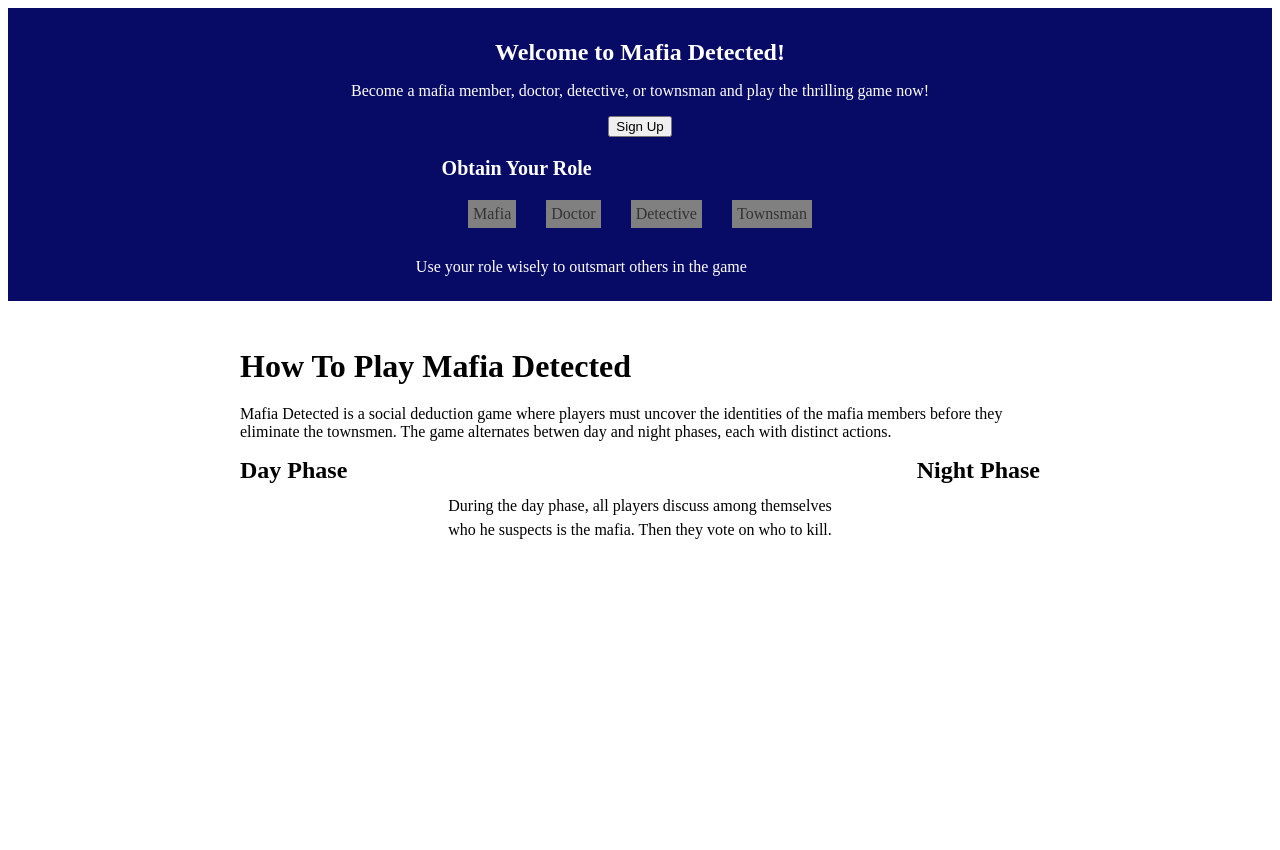
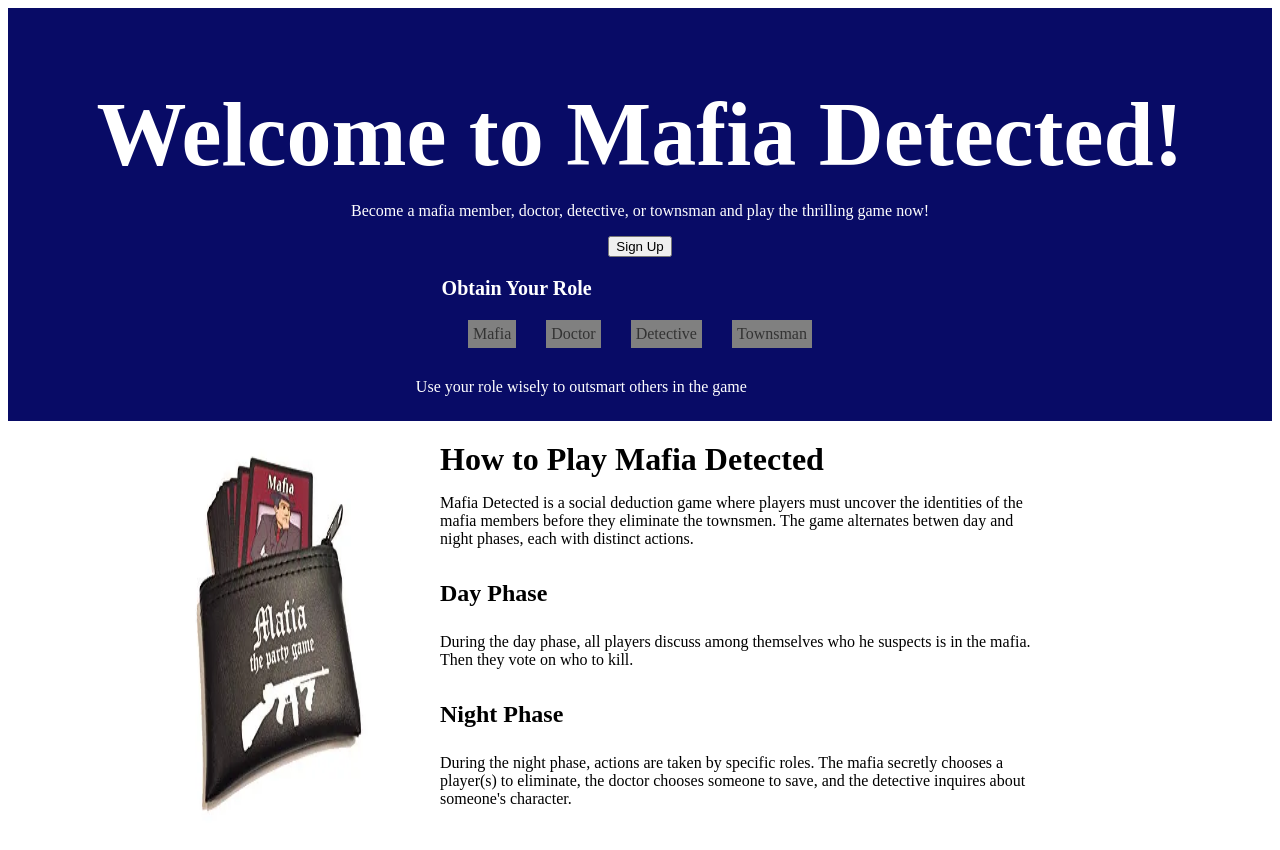
Before and after one commit to benj12/Mafia-Detected, a Vue app: page / in a window 1280 px wide. Before the commit the page ends 800 px from the top, so only its background shows below. Built offline with nearby package versions, Linux system fonts and the light colour scheme.

Commit message:
Added a game image as well as aligned the title text and the phases

```diff
--- a/src/App.vue
+++ b/src/App.vue
@@ -2,26 +2,55 @@
   <div id="app">
     <Header />
     <main>
-      <h2>How To Play Mafia Detected</h2>
-      <p>Mafia Detected is a social deduction game where players must uncover the identities of the mafia members before they eliminate the townsmen. The game alternates betwen day and night phases, each with distinct actions.</p>
-      <h1 class="phases">
-        <span class="day-phase">Day Phase</span>
+      <div class="header-container">
+        <img :src="gameImage" alt="Mafia Detected game overview" class="game-image"/>
+        <div class="text-container">
+          <h2>How to Play Mafia Detected</h2>
+          <p>Mafia Detected is a social deduction game where players must uncover the identities of the mafia members before they eliminate the townsmen. The game alternates betwen day and night phases, each with distinct actions.</p>
+          <h1>Day Phase</h1>
+          <p>During the day phase, all players discuss among themselves who he suspects is in the mafia. Then they vote on who to kill.</p>
+          <h1>Night Phase</h1>
+          <p>During the night phase, actions are taken by specific roles. The mafia secretly chooses a player(s) to eliminate, the doctor chooses someone to save, and the detective inquires about someone's character.</p>
+        </div>
+      </div>
+
+      <!-- <img :src="gameImage" alt="Mafia Detected game overview" />
+      <h2>How To Play Mafia Detected</h2> -->
+      <!-- <p>Mafia Detected is a social deduction game where players must uncover the identities of the mafia members before they eliminate the townsmen. The game alternates betwen day and night phases, each with distinct actions.</p>
+      <h1>Day Phase</h1>
+      <p>During the day phase, all players discuss among themselves who he suspects is in the mafia. Then they vote on who to kill.</p>
+      <h1>Night Phase</h1>
+      <p>During the night phase, actions are taken by specific roles. The mafia secretly chooses a player(s) to eliminate, the doctor chooses someone to save, and the detective inquires about someone's character.</p> -->
+      <!-- <h1 class="phases"> -->
+        <!-- <span class="day-phase">Day Phase</span>
+        <p>During the day phase, all players discuss among themselves who he suspects is in the mafia. Then they vote on who to kill.</p>
         <span class="night-phase">Night Phase</span>
-      </h1>
+        <p>During the night phase, actions are taken by specific roles. The mafia secretly chooses a player(s) to eliminate, the doctor chooses someone to save, and the detective inquires about someone's character. </p> -->
+      <!-- </h1> -->
 
-      <p class="custom-paragraph">During the day phase, all players discuss among themselves who he suspects is the mafia. Then they vote on who to kill.</p>
+      <!-- <p class="custom-paragraph">During the day phase, all players discuss among themselves who he suspects is the mafia. Then they vote on who to kill.</p> -->
       <!-- Other content goes here -->
     </main>
   </div>
 </template>
 
+
+
+
+
 <script>
 import Header from './components/Header.vue';
+import gameImage from './assets/gameImage.png';
 
 export default {
   name: 'App',
   components: {
     Header
+  },
+  data() {
+    return {
+      gameImage // This makes the image available in the template
+    };
   }
 };
 </script>
@@ -38,8 +67,28 @@ main {
   /* Center the main area on the page */
 }
 
+.header-container {
+  display: flex;
+  /* align-items: flex-start; */
+}
+
+.game-image {
+  width: 300px;
+  height: auto;
+  /* align-items: left; */
+  margin-right: 10px;
+  margin-left: -110px;
+}
+
+.text-container {
+  display: flex;
+  flex-direction: column;
+}
+
 h2 {
-  margin-bottom: 20px;
+  margin:0;
+  /* margin-top: 0; */
+  /* margin-bottom: 20px; */
   /* Add spacing below the heading */
   font-size: 2em;
   /* Adjust heading size if needed */
--- a/src/components/Header.vue
+++ b/src/components/Header.vue
@@ -1,4 +1,5 @@
 <template>
+    <!-- <header class="header" :style="{ backgroundImage: 'url(' + require('@/assets/gameImage.png') + ')'}"> -->
     <header class="header">
         <h1>Welcome to Mafia Detected!</h1>
         <p>Become a mafia member, doctor, detective, or townsman and play the thrilling game now!</p>
@@ -22,7 +23,7 @@ export default {
             // Add your button click logic here
             alert("Sign Up clicked!");
         }
-    }
+    },
 };
 </script>
 
@@ -33,6 +34,9 @@ body {
 }
 .header {
     background-color: #080b66;
+    /* background-size: cover;
+    background-position: center; */
+
     /* Dark blue */
     color: white;
     padding: 15px;
@@ -47,6 +51,7 @@ body {
 
 h1 {
     margin-bottom: 10px;
+    font-size: 90px;
     /* Space below the main heading */
 }
 
```
Also changed, not shown: src/assets/gameImage.png (added).
